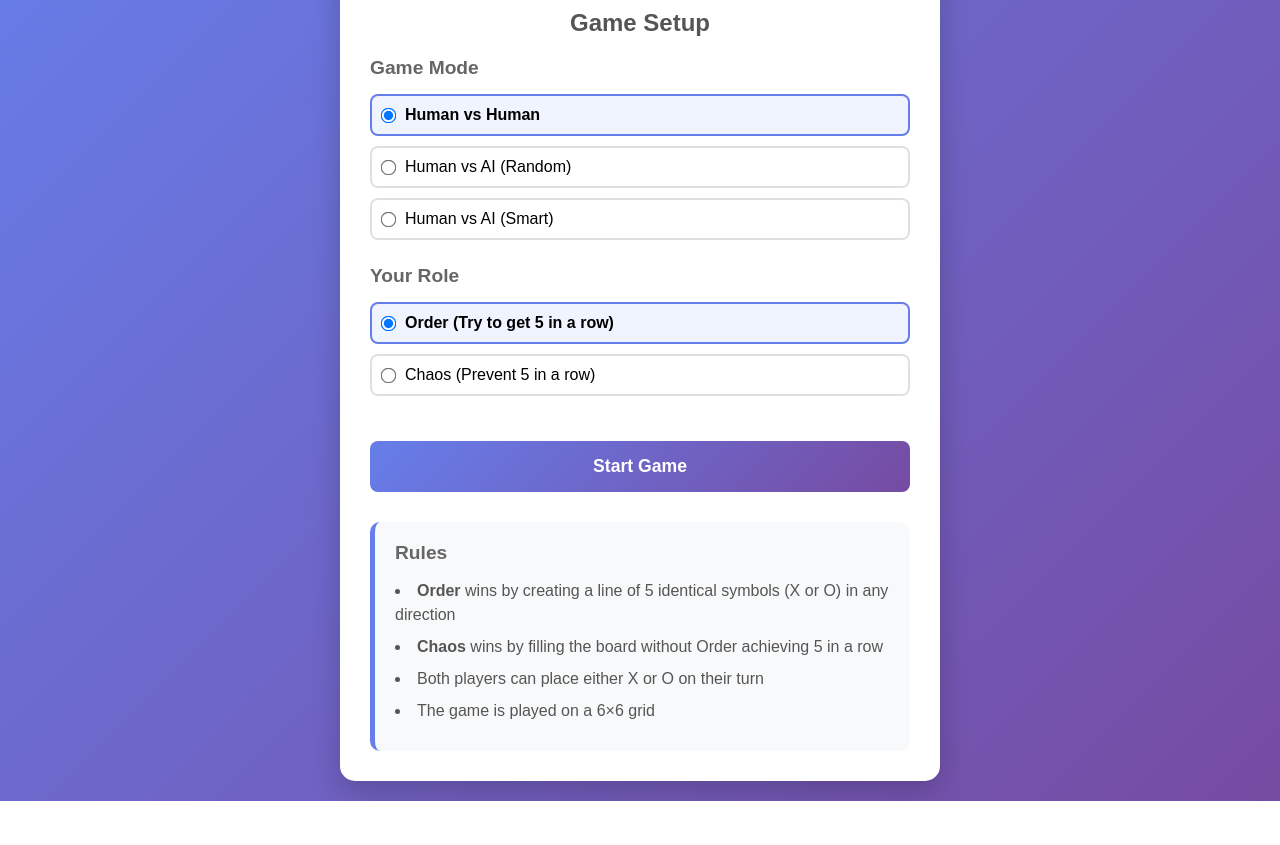
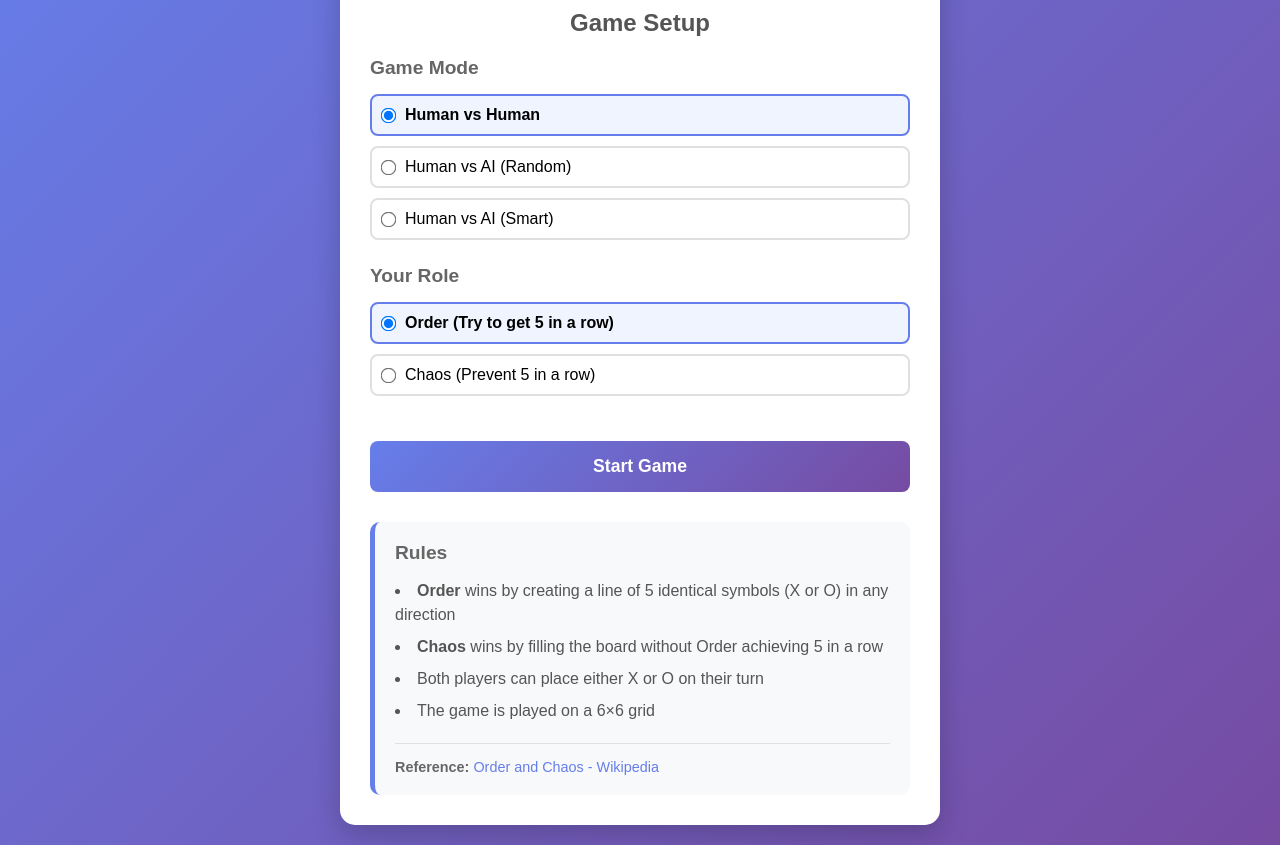
Before and after one commit to prabhakar267/paper-games, a plain HTML site: page order-chaos/index.html in a window 1280 px wide. Shown: the part 116-961 px from the top of the page. Before the commit the page ends 917 px from the top, so only its background shows below. Drawn offline with Linux system fonts and the light colour scheme.

Commit message:
Add Wikipedia reference to Order vs Chaos game
- Added reference link to Wikipedia article about Order and Chaos
- Styled reference section with consistent design
- Link opens in new tab for better user experience

```diff
--- a/order-chaos/index.html
+++ b/order-chaos/index.html
@@ -80,6 +80,9 @@
                 <li>Both players can place either X or O on their turn</li>
                 <li>The game is played on a 6×6 grid</li>
             </ul>
+            <div class="reference">
+                <p><strong>Reference:</strong> <a href="https://en.wikipedia.org/wiki/Order_and_Chaos" target="_blank" rel="noopener noreferrer">Order and Chaos - Wikipedia</a></p>
+            </div>
         </div>
     </div>
 
--- a/order-chaos/style.css
+++ b/order-chaos/style.css
@@ -247,6 +247,30 @@ h3 {
     line-height: 1.5;
 }
 
+.reference {
+    margin-top: 20px;
+    padding-top: 15px;
+    border-top: 1px solid #dee2e6;
+}
+
+.reference p {
+    color: #666;
+    font-size: 0.9em;
+    margin: 0;
+}
+
+.reference a {
+    color: #667eea;
+    text-decoration: none;
+    font-weight: 500;
+    transition: color 0.2s ease;
+}
+
+.reference a:hover {
+    color: #764ba2;
+    text-decoration: underline;
+}
+
 .game-over {
     position: fixed;
     top: 0;
```
